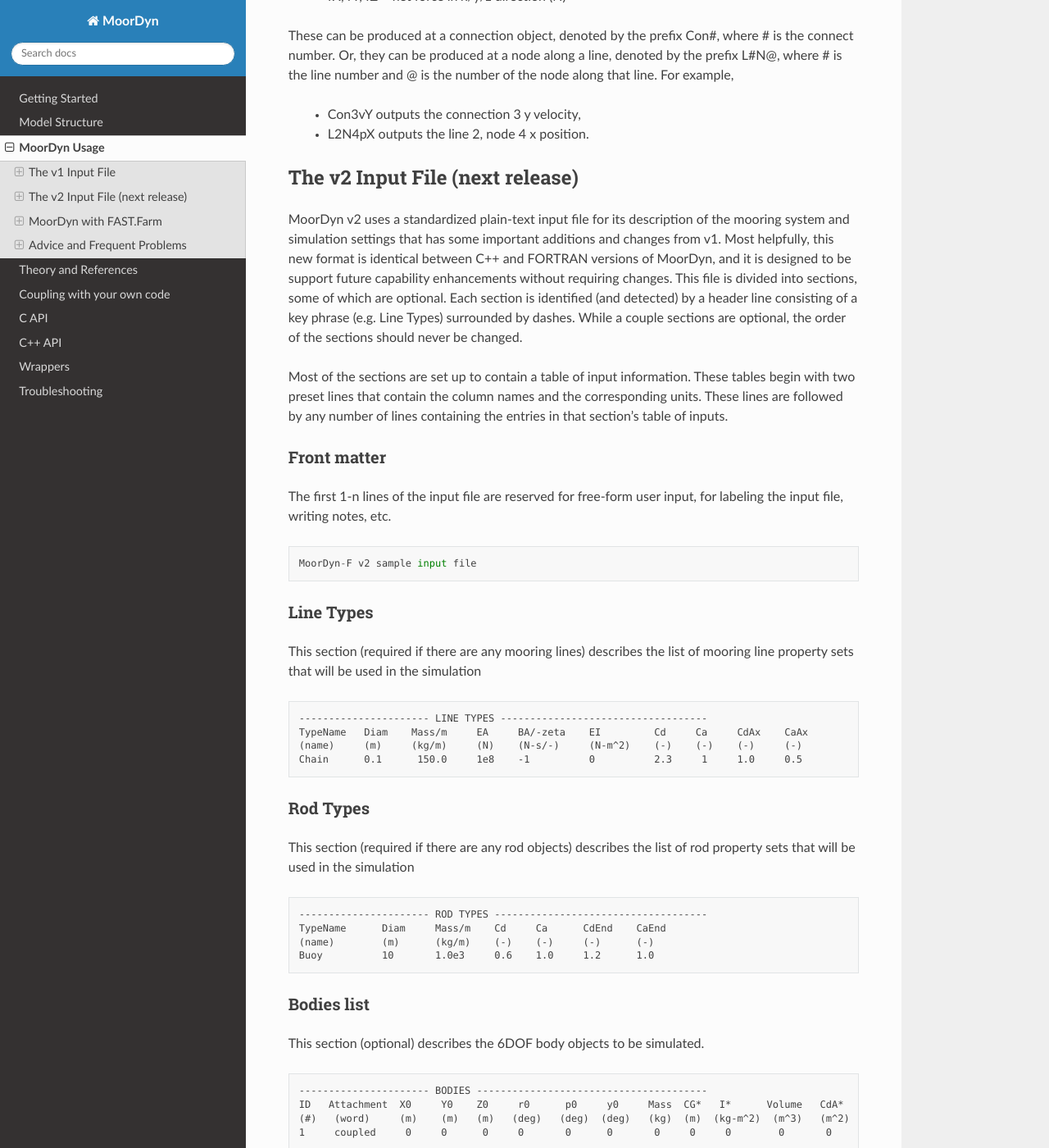
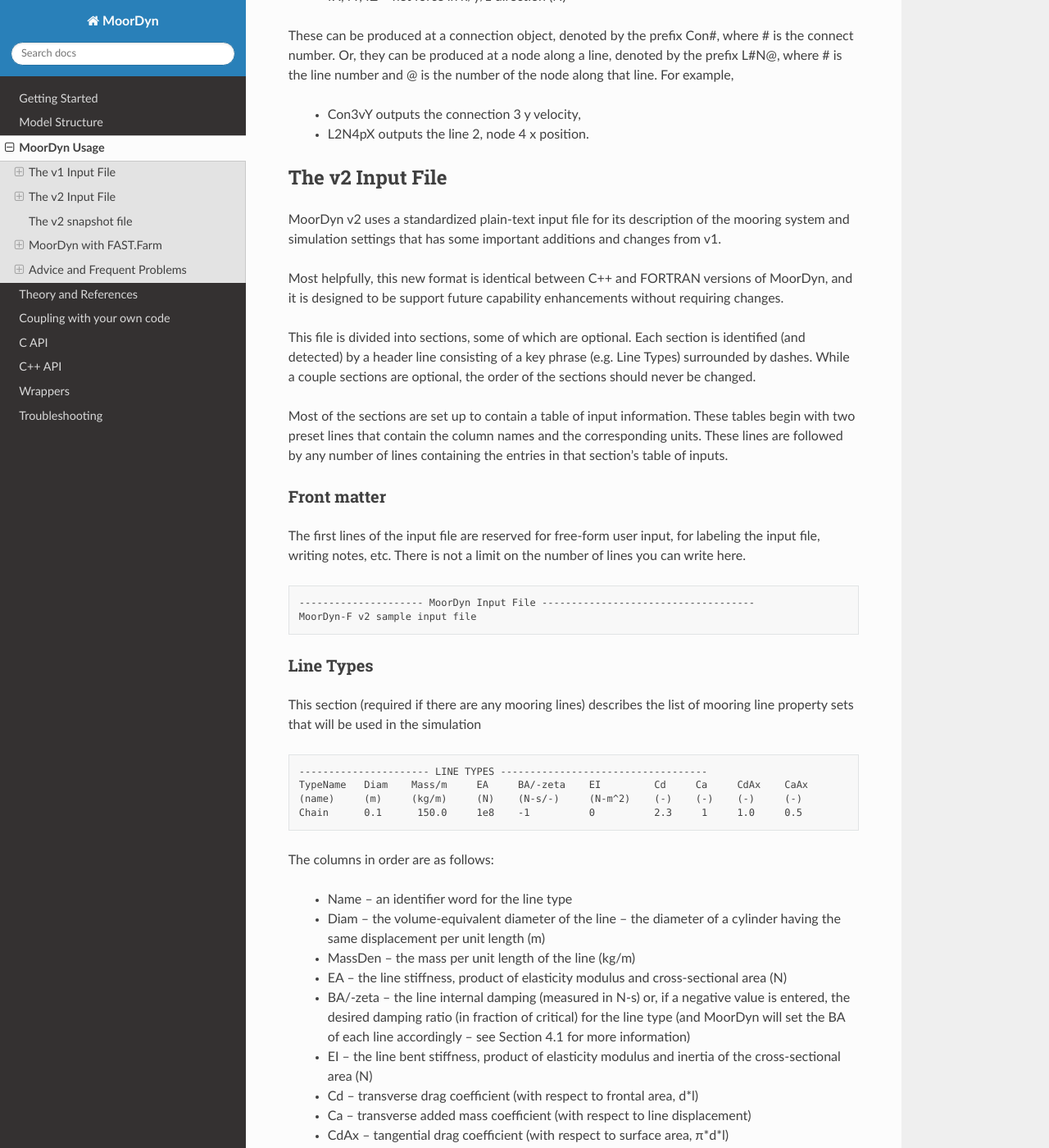
Before and after one commit to FloatingArrayDesign/MoorDyn, a Sphinx documentation site: the page built from docs/usage.rst, in a window 1280 px wide and 1400 px high, scrolled down 4367 px. Shown: the whole window at 82% size. Built offline with Sphinx 7.4.7 and the Read the Docs theme 2.0.0, drawn with Linux system fonts in a browser that asks for light colours; some of the changed text lies outside the part shown.

Commit message:
A bit better documentation

```diff
--- a/docs/usage.rst
+++ b/docs/usage.rst
@@ -224,29 +224,39 @@
 
 
 
-The v2 Input File (next release)
--------------------------------
+The v2 Input File
+-----------------
 
-MoorDyn v2 uses a standardized plain-text input file for its description of the mooring system and simulation settings
-that has some important additions and changes from v1. Most helpfully, this new format is identical between C++ and
-FORTRAN versions of MoorDyn, and it is designed to be support future capability enhancements without requiring changes.
-This file is divided into sections, some of which are optional. Each section is identified (and detected) by
-a header line consisting of a key phrase (e.g. Line Types) surrounded by dashes. While a couple sections are optional,
-the order of the sections should never be changed.
+MoorDyn v2 uses a standardized plain-text input file for its description of the
+mooring system and simulation settings  that has some important additions and
+changes from v1.
 
-Most of the sections are set
-up to contain a table of input information. These tables begin with two preset lines that contain the column names
-and the corresponding units. These lines are followed by any number of lines containing the entries in that section's
-table of inputs.
+Most helpfully, this new format is identical between C++ and FORTRAN versions of
+MoorDyn, and it is designed to be support future capability enhancements without
+requiring changes.
 
+This file is divided into sections, some of which are optional. Each section is
+identified (and detected) by a header line consisting of a key phrase (e.g. Line
+Types) surrounded by dashes. While a couple sections are optional, the order of
+the sections should never be changed.
+
+Most of the sections are set up to contain a table of input information. These
+tables begin with two preset lines that contain the column names and the
+corresponding units. These lines are followed by any number of lines containing
+the entries in that section's table of inputs.
 
 Front matter
 ^^^^^^^^^^^^
 
-The first 1-n lines of the input file are reserved for free-form user input, for labeling the input file,
-writing notes, etc. ::
+The first lines of the input file are reserved for free-form user input, for
+labeling the input file,  writing notes, etc.
+There is not a limit on the number of lines you can write here.
 
+.. code-block:: none
+
+ --------------------- MoorDyn Input File ------------------------------------
  MoorDyn-F v2 sample input file
+
 
 Line Types
 ^^^^^^^^^^
@@ -260,6 +270,30 @@
  TypeName   Diam    Mass/m     EA     BA/-zeta    EI         Cd     Ca     CdAx    CaAx
  (name)     (m)     (kg/m)     (N)    (N-s/-)     (N-m^2)    (-)    (-)    (-)     (-)
  Chain      0.1      150.0     1e8    -1          0          2.3     1     1.0     0.5
+
+The columns in order are as follows:
+
+ - Name – an identifier word for the line type
+ - Diam –  the volume-equivalent diameter of the line – the diameter of a cylinder having the same displacement per unit length (m)
+ - MassDen –  the mass per unit length of the line (kg/m)
+ - EA – the line stiffness, product of elasticity modulus and cross-sectional area (N)
+ - BA/-zeta –  the line internal damping (measured in N-s) or, if a negative value is entered, the desired damping ratio (in fraction of critical) for the line type (and MoorDyn will set the BA of each line accordingly – see Section 4.1 for more information)
+ - EI – the line bent stiffness, product of elasticity modulus and inertia of the cross-sectional area (N)
+ - Cd –  transverse drag coefficient (with respect to frontal area, d*l)
+ - Ca –  transverse added mass coefficient (with respect to line displacement)
+ - CdAx –  tangential drag coefficient (with respect to surface area, π*d*l)
+ - CaAx – tangential added mass coefficient (with respect to line displacement)
+
+Non-linear values for the stiffness (EA), internal damping (BA/-zeta) and bent
+stiffness (EI) are accepted.
+To this end, a file can be provided (to be located in the same folder than the
+main MoorDyn input file) instead of a number.
+Such file is simply a tabulated file with 2 columns, separated by a blank space.
+The columns to be provided for each non-linear magnitude are the followings:
+
+ - Stiffness: Strain rate - EA/Stretching rate (N)
+ - Internal damping: Curvature - EI/Curvature (N-m^2)
+ - Bent stiffness: Stretching rate - Damping coefficient/Stretching rate (N-s^2/s)
 
 
 Rod Types
@@ -334,7 +368,8 @@
 Options
 ^^^^^^^
 
-This section (required) describes the simulation options. Most entries are optional, with default values.
+This section (required) describes the simulation options. Most entries are
+optional, with default values.
 
 .. code-block:: none
 
@@ -346,6 +381,28 @@
  10            TmaxIC        max time for ic gen (s)
  0.001         threshIC      threshold for IC convergence (-)
 
+Following the list of available options, with their default values:
+
+ - writeLog (0): If >0 a log file is written recording information. The bigger the number the more verbose. Please, be mindful that big values would critically reduce the performance!
+ - DT (0.001): The time step (s)
+ - tScheme (RK2): The time integrator. It should be one of Euler, Heun, RK2, RK4, AB3, AB4. RK stands for Runge-Kutta while AB stands for Adams-Bashforth
+ - g (9.81): The gravity acceleration (m/s^2)
+ - rho (1025): The water density (kg/m^3)
+ - WtrDpth (0.0): The water depth (m)
+ - kBot (3.0e6): The bottom stiffness (Pa/m)
+ - cBot (3.0e5): The bottom damping (Pa-s/m)
+ - dtIC (1.0): The time lapse between convergency checks during the initial condition computation (s)
+ - TmaxIC (120.0): The maximum simulation time to run in order to find a stationary initial condition (s)
+ - CdScaleIC (5.0): The damping scale factor during the initial condition computation
+ - threshIC (0.001): The lines tension maximum relative error to consider that the initial condition have converged
+ - WaveKin (0): The waves model to use. 0 = none, 1 = waves externally driven, 2 = FFT in a regular grid, 3 = kinematics in a regular grid, 4 = WIP, 5 = WIP
+ - dtWave (0.25): The time step to evaluate the waves, only for FFT ones (s)
+ - Currents (0): The currents model to use. 0 = none, 1 = steady in a regular grid, 2 = dynamic in a regular grid, 3 = WIP, 4 = WIP
+ - WriteUnits (1): 0 to do not write the units header on the output files, 1 otherwise
+ - FrictionCoefficient (0.0): The seabed friction coefficient
+ - FricDamp (200.0): The seabed friction damping, to scale from no friction at null velocity to full friction when the velocity is large
+ - StatDynFricScale (1.0): Rate between Static and Dynamic friction coefficients
+ - dtOut (0.0): Time lapse between the ouput files printing (s)
 
 Outputs
 ^^^^^^^
@@ -382,8 +439,22 @@
 Sub              Fraction of submergence  [0-1]                  X
 ========         ======================== =======  =====  =====  =====  =====
 
+The v2 snapshot file
+--------------------
 
+In MoorDyn v2 two new functions have been added:
 
+.. doxygenfunction:: MoorDyn_Save
+.. doxygenfunction:: MoorDyn_Load
+
+With the former a snapshot of the simulation can be saved, in such a way it can
+be resumed in a different session using the latter function.
+It is anyway required to create the system using the same input file in both
+sessions.
+But the initial condition computation could be skip in the second session
+calling
+
+.. doxygenfunction:: MoorDyn_Init_NoIC
 
 
 
```
Also changed, not shown: 1 other file.
